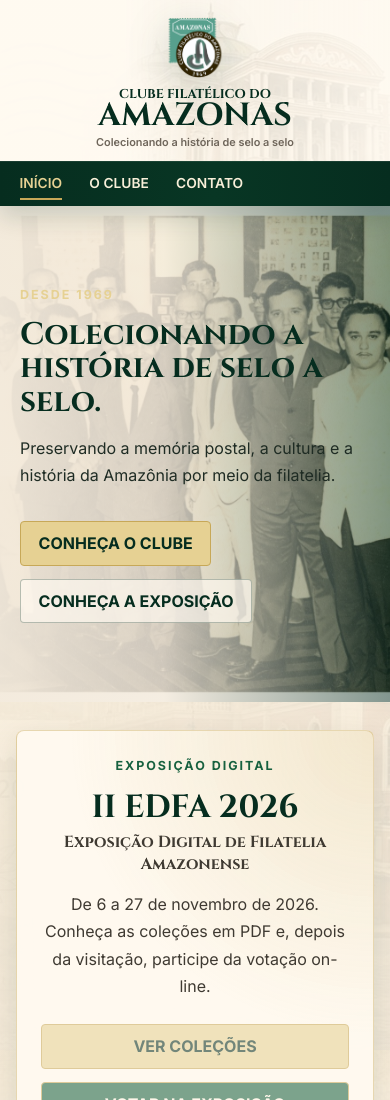
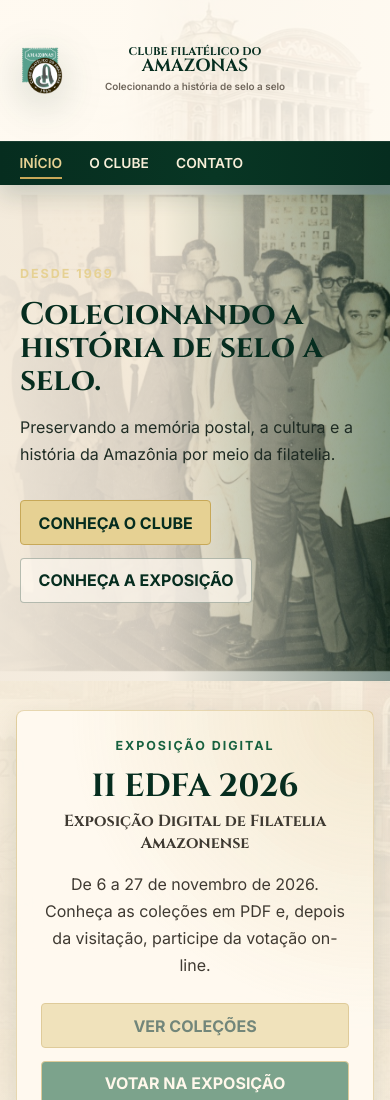
Before and after one commit to LuanValle/site-clube, a website: page index.html in a window 390 px wide. Shown: the top 1100 px of the page. Drawn offline with Linux system fonts and the light colour scheme.

Commit message:
style: align header emblem left and center club name

```diff
--- a/styles.css
+++ b/styles.css
@@ -2758,3 +2758,38 @@
   border-radius: 8px;
   box-shadow: var(--shadow-soft);
 }
+
+/* Emblema à esquerda e identidade centralizada nas páginas públicas. */
+body:is([data-pagina="inicio"], [data-pagina="clube"]) .brand-panel {
+  display: flex;
+  padding-inline: clamp(1rem, 3vw, 3rem);
+}
+body:is([data-pagina="inicio"], [data-pagina="clube"]) .brand-panel .brand {
+  display: grid;
+  grid-template-columns: clamp(5.4rem, 8vw, 7.4rem) minmax(0, 1fr) clamp(5.4rem, 8vw, 7.4rem);
+  width: 100%;
+  gap: 1rem;
+  margin: 0;
+  text-align: center;
+}
+body:is([data-pagina="inicio"], [data-pagina="clube"]) .brand-panel .theater-mark {
+  display: none;
+}
+@media (max-width: 640px) {
+  body:is([data-pagina="inicio"], [data-pagina="clube"]) .brand-panel .brand {
+    grid-template-columns: 3.25rem minmax(0, 1fr) 3.25rem;
+    gap: 0.4rem;
+    font-size: clamp(1.1rem, 4.5vw, 1.65rem);
+  }
+  body:is([data-pagina="inicio"], [data-pagina="clube"]) .brand-panel .club-emblem {
+    width: 3.25rem;
+    min-width: 3.25rem;
+  }
+  body:is([data-pagina="inicio"], [data-pagina="clube"]) .brand-panel .brand small {
+    font-size: 0.7rem;
+  }
+  body:is([data-pagina="inicio"], [data-pagina="clube"]) .brand-panel .brand em {
+    font-size: 0.62rem;
+    line-height: 1.35;
+  }
+}
```
